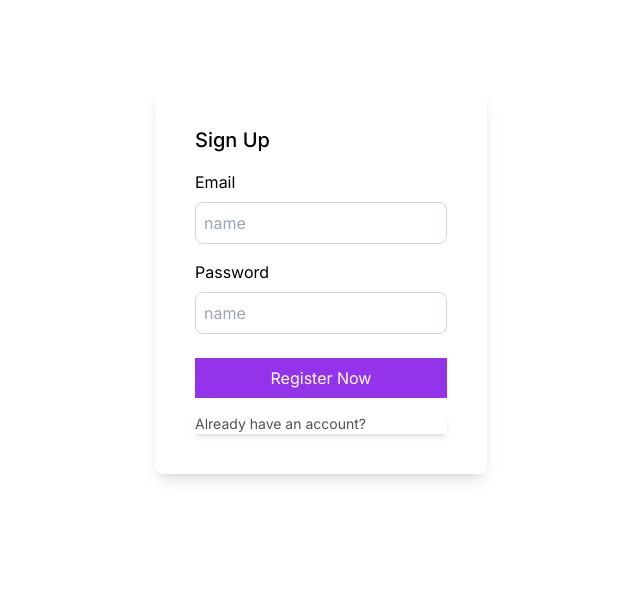
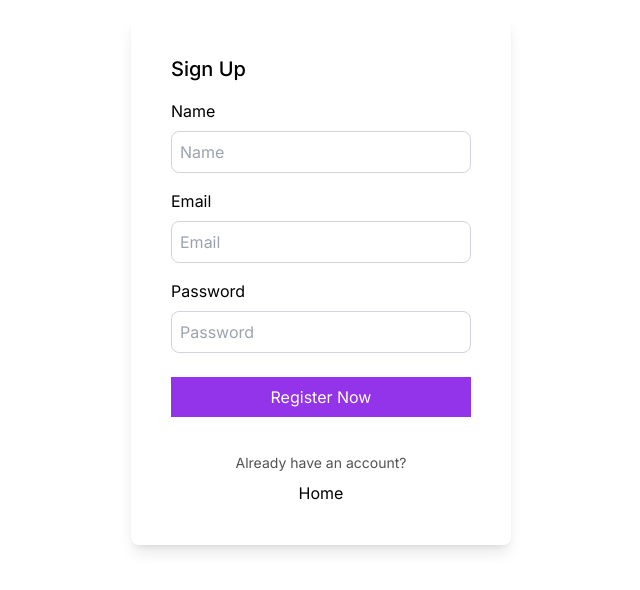
Before and after one commit to MUCHARLA-KALYANI/e-commerce-piltovr, a Next.js app: page /signup in a window 1280 px wide. Shown: the part 120-710 px from the top of the page, without its empty margins (319-959 px from the left). Built offline with nearby package versions, Linux system fonts and the light colour scheme.

Commit message:
signup form connection with db

```diff
--- a/app/pages/api/user.js
+++ /dev/null
@@ -1,28 +0,0 @@
-// pages/api/products.js
-
-import mysql from 'mysql2/promise';
-
-const dbConfig = {
-  host: 'localhost',
-  user: 'root',
-  password: '',
-  database: 'aura',
-};
-
-export default async function handler(req, res) {
-  const connection = await mysql.createConnection(dbConfig);
-
-  if (req.method === 'GET') {
-    const [rows] = await connection.execute('SELECT * FROM products');
-    res.status(200).json(rows);
-  } else if (req.method === 'POST') {
-    const { name, price, description } = req.body;
-    const [result] = await connection.execute(
-      'INSERT INTO products (name, price, description) VALUES (?, ?, ?)',
-      [name, price, description]
-    );
-    res.status(201).json({ id: result.insertId, name, price, description });
-  }
-
-  await connection.end();
-}
--- a/app/signup/page.tsx
+++ b/app/signup/page.tsx
@@ -1,12 +1,12 @@
-import React from "react";
-import SignForm from "./signForm";
+import React from 'react';
+import SignForm from './signForm';
 
-type Props={}
+const SignUpPage = () => {
+  return (
+    <div>
+      <SignForm />
+    </div>
+  );
+};
 
-const page = (props:Props) =>{
-    return(
-        <SignForm/>
-    )
-}
-
-export default page
+export default SignUpPage;
--- a/app/signup/signForm.tsx
+++ b/app/signup/signForm.tsx
@@ -1,42 +1,79 @@
-"use client"
-import React,{useState} from "react";
-import {useRouter} from "next/router";
+"use client";
+import React, { useState } from "react";
+import { useRouter } from "next/navigation";
 import Link from "next/link";
-type Props={}
+import axios from "axios";
 
-const SignForm = (props:Props) =>{
-    const[user,setUser]=useState({
-        name:"",
-        email:"",
-        password:""
+const SignForm = () => {
+  const [user, setUser] = useState({
+    name: "",
+    email: "",
+    password: ""
+  });
+
+  const router = useRouter();
+
+  const Register = () => {
+    const data = {
+      name: user.name,
+      email: user.email,
+      password: user.password
+    };
+
+    axios.post('/api/user', data)
+      .then((response) => {
+        console.log(response);
+        router.push("/signin");
       })
-    return(
+      .catch((error) => {
+        console.log(error);
+      });
+  };
+
+  return (
     <div className="flex flex-col items-center justify-center min-h-screen py-2">
       <div className="p-10 rounded-lg shadow-lg flex flex-col">
         <h1 className="text-xl font-medium mb-4">Sign Up</h1>
-                <label htmlFor="" className="mb-2">Email</label>
+        <label htmlFor="name" className="mb-2">Name</label>
         <input
           type="text"
-                 className="p-2 border-gray-300 border-[1px] rounded-lg w-[300px mb-4 focus:outline-none focus:border-gray-600 text-black"
+          className="p-2 border-gray-300 border-[1px] rounded-lg w-[300px] mb-4 focus:outline-none focus:border-gray-600 text-black"
           id="name"
+          value={user.name}
+          placeholder="Name"
+          onChange={(e) => setUser({ ...user, name: e.target.value })}
+        />
+        <label htmlFor="email" className="mb-2">Email</label>
+        <input
+          type="email"
+          className="p-2 border-gray-300 border-[1px] rounded-lg w-[300px] mb-4 focus:outline-none focus:border-gray-600 text-black"
+          id="email"
           value={user.email}
-                 placeholder="name"
-                 onChange={(e) => setUser({...user,email:e.target.value})}
+          placeholder="Email"
+          onChange={(e) => setUser({ ...user, email: e.target.value })}
         />
-                 <label htmlFor="" className="mb-2">Password</label>
+        <label htmlFor="password" className="mb-2">Password</label>
         <input
-                 type="text"
-                 className="p-2 border-gray-300 border-[1px] rounded-lg w-[300px mb-4 focus:outline-none focus:border-gray-600 text-black"
-                 id="name"
+          type="password"
+          className="p-2 border-gray-300 border-[1px] rounded-lg w-[300px] mb-4 focus:outline-none focus:border-gray-600 text-black"
+          id="password"
           value={user.password}
-                 placeholder="name"
-                 onChange={(e) => setUser({...user,password:e.target.value})}
+          placeholder="Password"
+          onChange={(e) => setUser({ ...user, password: e.target.value })}
         />
-                 <button className="p-2 bg-purple-600 text-white border-gray-300 mt-2 mb-4 focus:outline-none focus:border-gray-600">Register Now</button>
-                 <Link href="/signin" className="text-sm shadow-md text-centermt-5 text-neutral-600 ">Already have an account?</Link>
+        <button
+          className="p-2 bg-purple-600 text-white border-gray-300 mt-2 mb-4 focus:outline-none focus:border-gray-600"
+          onClick={Register}
+        >
+          Register Now
+        </button>
+        <Link href="/signin" className="text-sm text-center mt-5 text-neutral-600">
+          Already have an account?
+        </Link>
+        <Link href="/" className="text-center mt-2">Home</Link>
       </div>
     </div>
-    )
-}
+  );
+};
 
-export default SignForm
+export default SignForm;
--- a/package.json
+++ b/package.json
@@ -10,6 +10,7 @@
   },
   "dependencies": {
     "axios": "^1.7.2",
+    "bcrypt": "^5.1.1",
     "mysql2": "^3.9.7",
     "next": "14.2.3",
     "react": "^18",
--- /dev/null
+++ b/pages/api/user.js
@@ -0,0 +1,41 @@
+import bcrypt from 'bcrypt';
+import mysql from 'mysql2/promise';
+
+const dbConfig = {
+  host: 'localhost',
+  user: 'root',
+  password: '',
+  database: 'aura',
+};
+
+export default async function handler(req, res) {
+  let connection;
+
+  try {
+    connection = await mysql.createConnection(dbConfig);
+
+    if (req.method === 'POST') {
+      const { name, email, password } = req.body;
+
+      // Hash the password
+      const saltRounds = 10;
+      const hashedPassword = await bcrypt.hash(password, saltRounds);
+
+      const [result] = await connection.execute(
+        'INSERT INTO user (name, email, password) VALUES (?, ?, ?)',
+        [name, email, hashedPassword]
+      );
+
+      res.status(201).json({ id: result.insertId, name, email });
+    } else {
+      res.status(405).json({ message: 'Method not allowed' });
+    }
+  } catch (error) {
+    console.error('Error:', error); // Log the full error object
+    res.status(500).json({ message: 'Internal Server Error' });
+  } finally {
+    if (connection) {
+      await connection.end();
+    }
+  }
+}
```
Also changed, not shown: 1 other file (tests, documents, lock files or other folders). Lines whose indentation alone changed are shown as unchanged.
